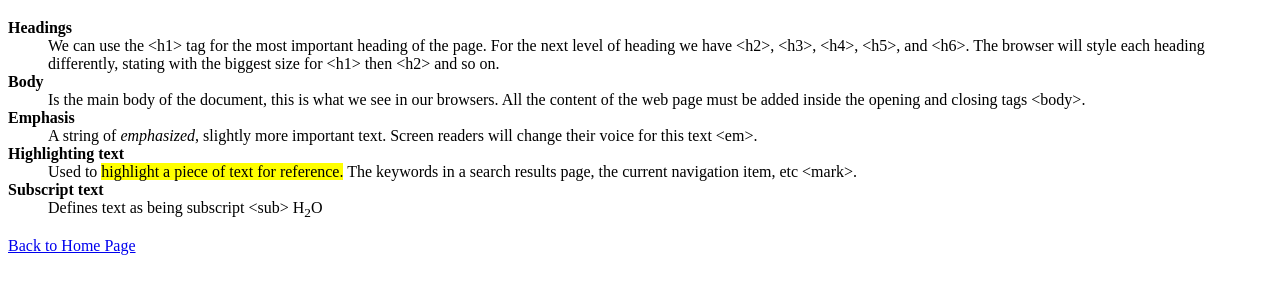
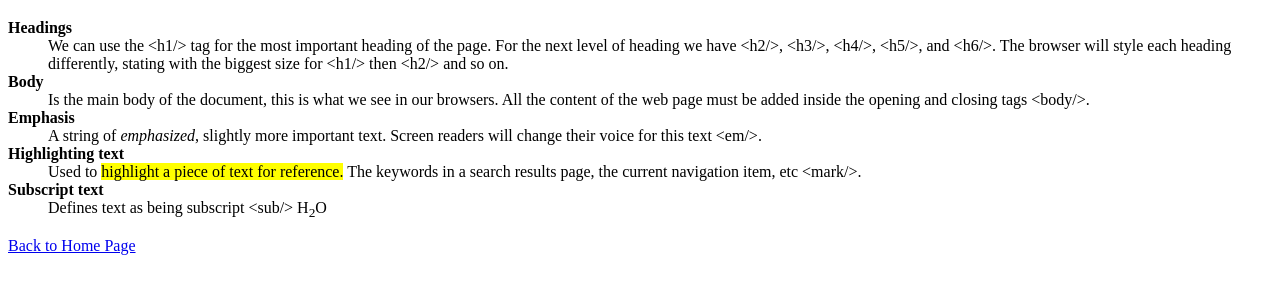
Before and after one commit to alif0003/alif0003.github.io, a plain HTML site: page html-assignment/notes.html in a window 1280 px wide. Shown: the part 61-354 px from the top of the page. Drawn offline with Linux system fonts and the light colour scheme.

Commit message:
Updated text in notes.html

```diff
--- a/html-assignment/notes.html
+++ b/html-assignment/notes.html
@@ -12,19 +12,19 @@
     <main>
         <dl>
             <dt><strong>Headings</strong></dt>
-            <dd>We can use the &lt;h1&gt; tag for the most important heading of the page. For the next level of heading we have &lt;h2&gt;, &lt;h3&gt;, &lt;h4&gt;, &lt;h5&gt;, and &lt;h6&gt;. The browser will style each heading differently, stating with the biggest size for &lt;h1&gt; then &lt;h2&gt; and so on.</dd>
+            <dd>We can use the &lt;h1/&gt; tag for the most important heading of the page. For the next level of heading we have &lt;h2/&gt;, &lt;h3/&gt;, &lt;h4/&gt;, &lt;h5/&gt;, and &lt;h6/&gt;. The browser will style each heading differently, stating with the biggest size for &lt;h1/&gt; then &lt;h2/&gt; and so on.</dd>
 
             <dt><strong>Body</strong></dt>
-            <dd>Is the main body of the document, this is what we see in our browsers. All the content of the web page must be added inside the opening and closing tags &lt;body&gt;.</dd>
+            <dd>Is the main body of the document, this is what we see in our browsers. All the content of the web page must be added inside the opening and closing tags &lt;body/&gt;.</dd>
 
             <dt><strong>Emphasis</strong></dt>
-            <dd>A string of <em>emphasized</em>, slightly more important text. Screen readers will change their voice for this text &lt;em&gt;.</dd>
+            <dd>A string of <em>emphasized</em>, slightly more important text. Screen readers will change their voice for this text &lt;em/&gt;.</dd>
 
             <dt><strong>Highlighting text</strong></dt>
-            <dd>Used to <mark>highlight a piece of text for reference.</mark> The keywords in a search results page, the current navigation item, etc &lt;mark&gt;.</dd>
+            <dd>Used to <mark>highlight a piece of text for reference.</mark> The keywords in a search results page, the current navigation item, etc &lt;mark/&gt;.</dd>
 
             <dt><strong>Subscript text</strong></dt>
-            <dd>Defines text as being subscript &lt;sub&gt; H<sub>2</sub>O</dd>
+            <dd>Defines text as being subscript &lt;sub/&gt; H<sub>2</sub>O</dd>
 
         </dl>
 
```
